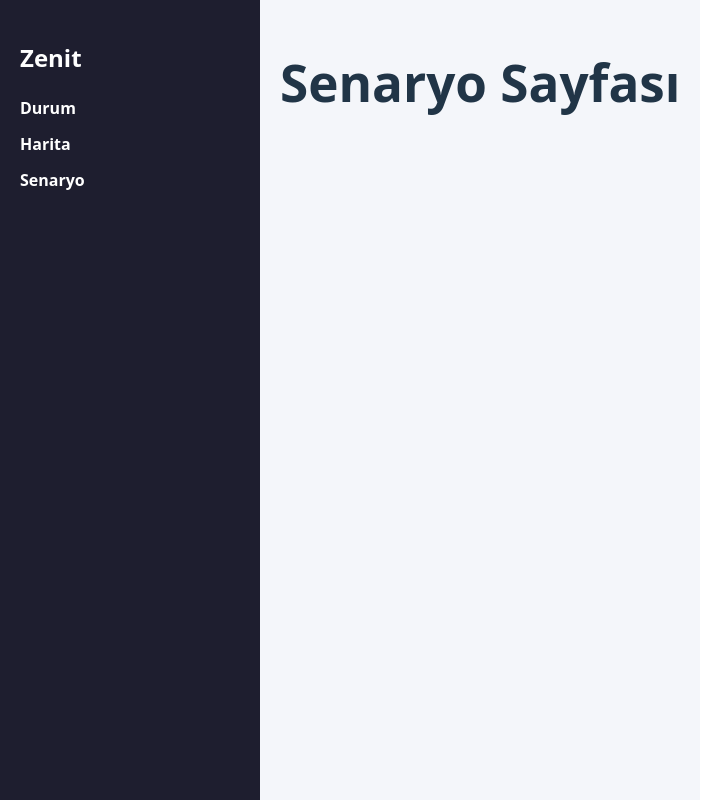
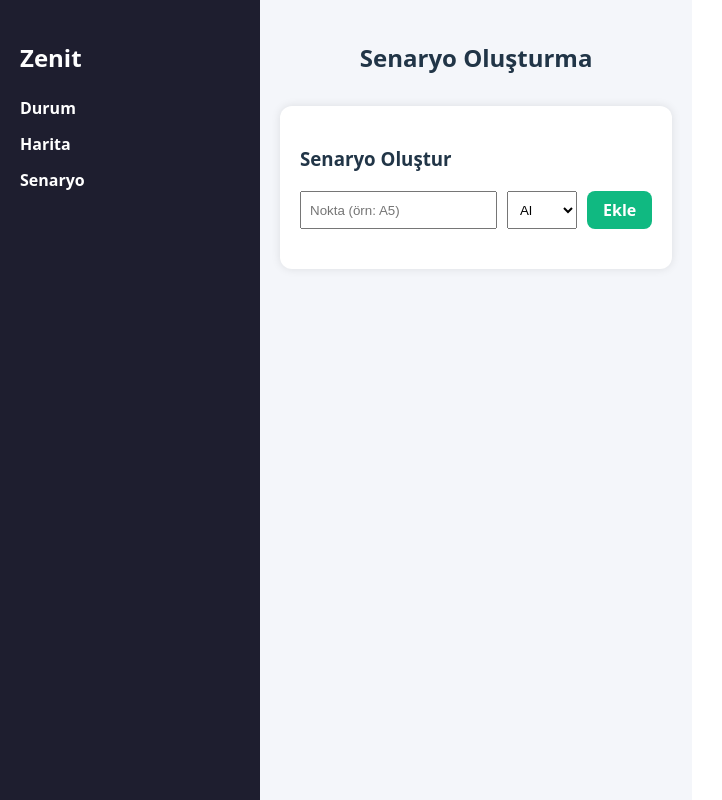
Before and after one commit to ebrarklc/zenit-dashboard, a React (Vite) app: page /scenario in a window 1280 px wide. Shown: the whole page, without its empty margins (0-722 px from the left). Built offline with nearby package versions, Linux system fonts and the light colour scheme.

Commit message:
feat: add ScenarioPanel component for task planning

```diff
--- /dev/null
+++ b/src/components/ScenarioPanel.jsx
@@ -0,0 +1,103 @@
+import React, { useState } from "react";
+import styled from "styled-components";
+import { toast } from "react-toastify";
+
+const Panel = styled.div`
+  max-width: 500px;
+  margin: 0 auto;
+  margin-top: 30px;
+  padding: 20px;
+  background-color: white;
+  border-radius: 12px;
+  box-shadow: 0 0 10px rgba(0, 0, 0, 0.1);
+`;
+
+const Row = styled.div`
+  display: flex;
+  gap: 10px;
+  margin-bottom: 16px;
+`;
+
+const Input = styled.input`
+  flex: 1;
+  padding: 8px;
+`;
+
+const Select = styled.select`
+  padding: 8px;
+`;
+
+const Button = styled.button`
+  padding: 8px 16px;
+  background-color: #10b981;
+  color: white;
+  border: none;
+  border-radius: 8px;
+  font-weight: bold;
+  cursor: pointer;
+
+  &:hover {
+    background-color: #059669;
+  }
+`;
+
+const List = styled.ul`
+  margin-top: 20px;
+  padding: 0;
+  list-style: none;
+`;
+
+const ListItem = styled.li`
+  margin-bottom: 8px;
+  background-color: #f3f4f6;
+  padding: 8px;
+  border-radius: 6px;
+`;
+
+const ScenarioPanel = () => {
+  const [point, setPoint] = useState("");
+  const [action, setAction] = useState("al");
+  const [tasks, setTasks] = useState([]);
+
+  const handleAdd = () => {
+    if (!point) {
+      toast.error("Lütfen bir nokta girin.");
+      return;
+    }
+
+    const task = { nokta: point, islem: action };
+    setTasks([...tasks, task]);
+    setPoint("");
+    setAction("al");
+    toast.success("Görev eklendi!");
+  };
+
+  return (
+    <Panel>
+      <h3>Senaryo Oluştur</h3>
+      <Row>
+        <Input
+          type="text"
+          placeholder="Nokta (örn: A5)"
+          value={point}
+          onChange={(e) => setPoint(e.target.value)}
+        />
+        <Select value={action} onChange={(e) => setAction(e.target.value)}>
+          <option value="al">Al</option>
+          <option value="birak">Bırak</option>
+        </Select>
+        <Button onClick={handleAdd}>Ekle</Button>
+      </Row>
+
+      <List>
+        {tasks.map((t, index) => (
+          <ListItem key={index}>
+            {index + 1}. Nokta: {t.nokta.toUpperCase()}, İşlem: {t.islem.toUpperCase()}
+          </ListItem>
+        ))}
+      </List>
+    </Panel>
+  );
+};
+
+export default ScenarioPanel;
--- a/src/pages/ScenarioPage.jsx
+++ b/src/pages/ScenarioPage.jsx
@@ -1,4 +1,13 @@
+import React from "react";
+import ScenarioPanel from "../components/ScenarioPanel";
+
 const ScenarioPage = () => {
-  return <h1>Senaryo Sayfası</h1>;
+  return (
+    <div>
+      <h2 style={{ textAlign: "center", marginBottom: "16px" }}>Senaryo Oluşturma</h2>
+      <ScenarioPanel />
+    </div>
+  );
 };
+
 export default ScenarioPage;
```
